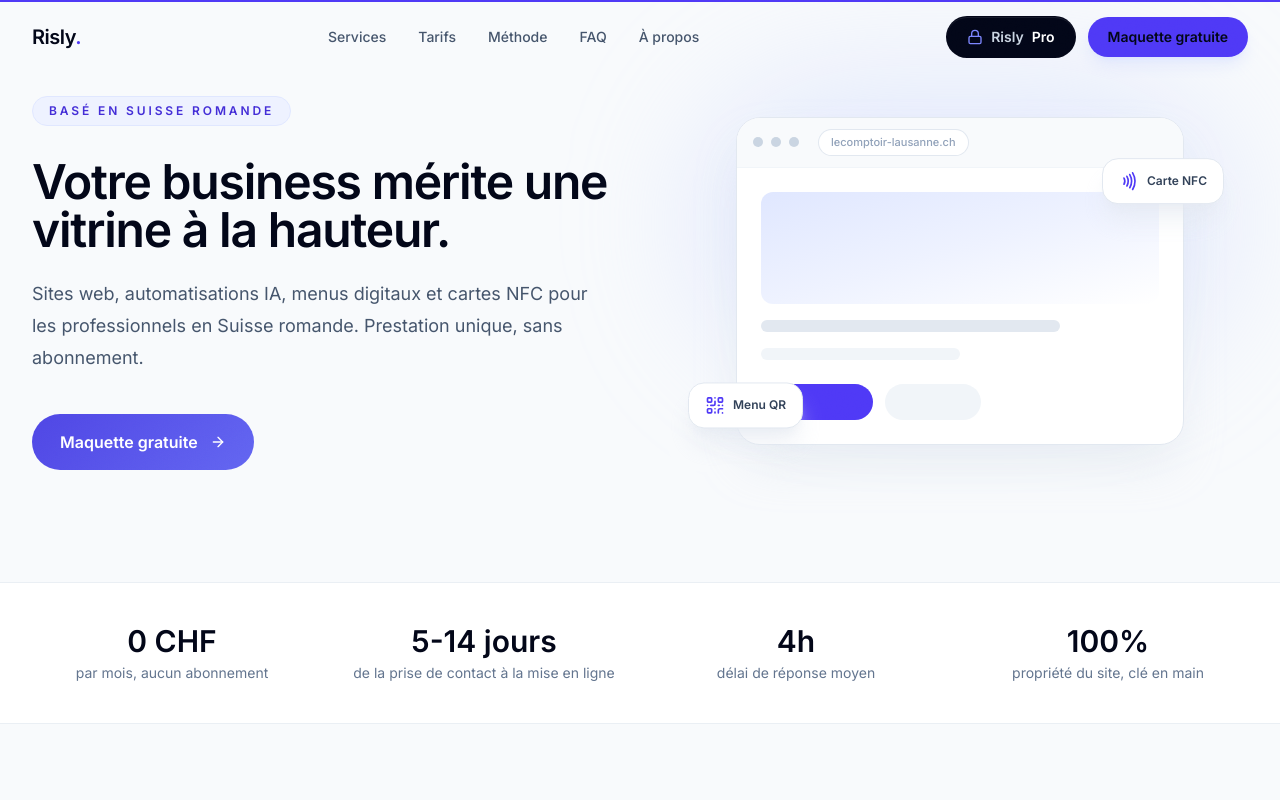
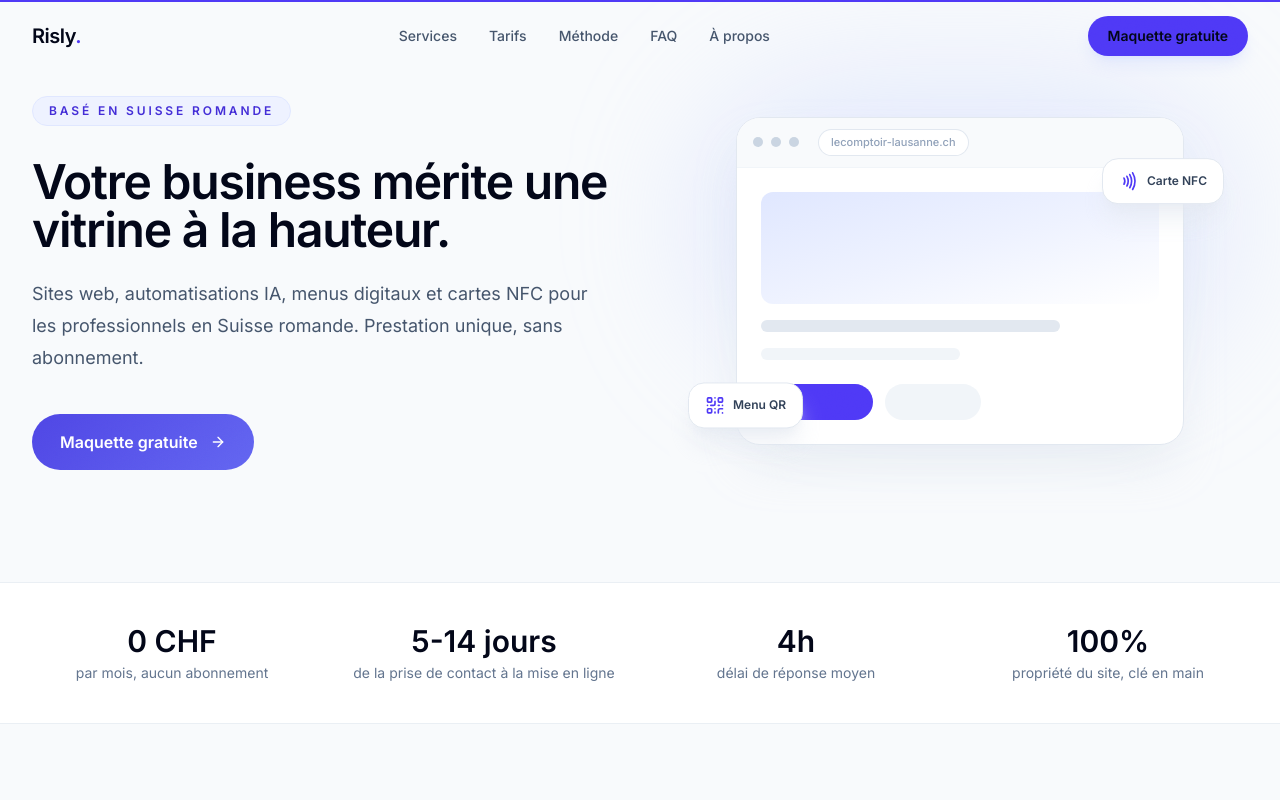
Before and after one commit to rouecheleo7-prog/Risly, a Next.js app: page / in a window 1280 px wide. Shown: the top 800 px of the page. Built offline with nearby package versions, Linux system fonts and the light colour scheme.

Commit message:
Retire le bouton Risly Pro du menu principal

```diff
--- a/src/components/Navbar.tsx
+++ b/src/components/Navbar.tsx
@@ -2,7 +2,6 @@
 
 import Link from 'next/link'
 import { motion, useScroll, useTransform } from 'framer-motion'
-import { Lock } from 'lucide-react'
 
 const WA = 'https://wa.me/41779021764'
 
@@ -24,15 +23,6 @@ export default function Navbar() {
           <a href="#faq" className="transition hover:text-slate-900">FAQ</a>
           <a href="#apropos" className="transition hover:text-slate-900">À propos</a>
         </nav>
-        <div className="flex items-center gap-3">
-          <Link
-            href="/auth/login"
-            className="group inline-flex items-center gap-2 whitespace-nowrap rounded-full border border-slate-950/10 bg-slate-950 px-5 py-2.5 text-sm font-semibold text-white shadow-[0_1px_0_0_rgba(255,255,255,0.08)_inset] transition hover:bg-slate-800"
-          >
-            <Lock className="h-4 w-4 flex-shrink-0 text-indigo-400 transition group-hover:text-indigo-300" strokeWidth={2} />
-            <span className="text-slate-300">Risly</span>
-            <span className="text-white">Pro</span>
-          </Link>
         <Link
           href={`${WA}?text=${encodeURIComponent('Bonjour Risly 👋 Je souhaite recevoir une maquette gratuite pour mon projet.')}`}
           className="inline-flex items-center rounded-full bg-indigo-600 px-5 py-2.5 text-sm font-semibold text-white shadow-lg shadow-indigo-200/40 transition hover:bg-indigo-700"
@@ -42,7 +32,6 @@ export default function Navbar() {
           Maquette gratuite
         </Link>
       </div>
-      </div>
     </header>
   )
 }
```
Lines whose indentation alone changed are shown as unchanged.
